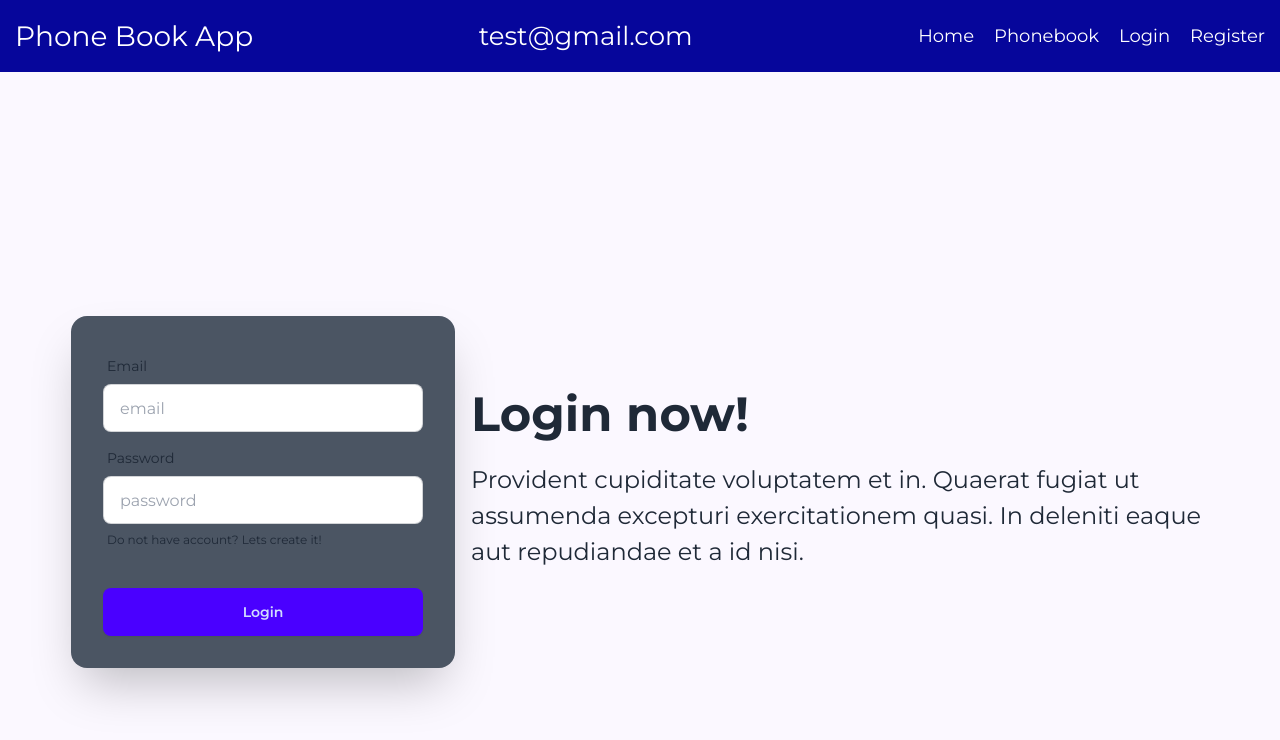
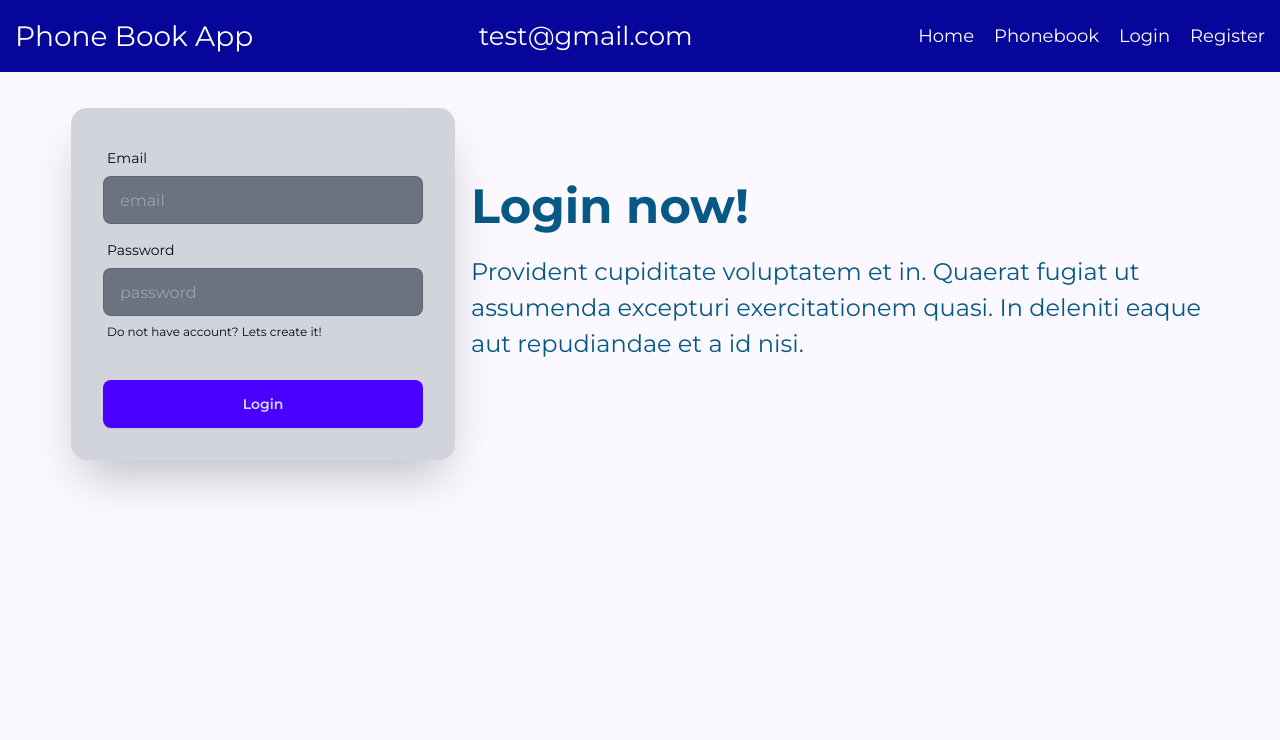
Before and after one commit to Artem-Parashchuk/goit-react-hw-08, a React (Vite) app: page /login in a window 1280 px wide. Shown: the top 740 px of the page. Built offline with nearby package versions, Linux system fonts and the light colour scheme; no server answers.

Commit message:
notFound page

```diff
--- a/package.json
+++ b/package.json
@@ -2,7 +2,7 @@
   "name": "goit-react-hw-03",
   "private": true,
   "version": "0.0.0",
-  "type": "module",
+  "type": "commonjs",
   "scripts": {
     "dev": "vite",
     "build": "vite build",
--- a/src/App.jsx
+++ b/src/App.jsx
@@ -7,7 +7,7 @@ import { Home } from "./pages/Home";
 import { Phonebook } from "./pages/Phonebook";
 import { Login } from "./pages/Login";
 import Register from "./pages/Register";
-import NotFound from "./pages/NotFound";
+import NotFound from "./pages/NotFound/NotFound";
 
 function App() {
   const dispatch = useDispatch();
@@ -38,11 +38,11 @@ function App() {
             path="register"
             element={<Register />}
           />
+        </Route>
           <Route
             path="*"
             element={<NotFound />}
           />
-        </Route>
       </Routes>
     </>
   );
--- a/src/pages/Login.jsx
+++ b/src/pages/Login.jsx
@@ -13,48 +13,48 @@ export const Login = () => {
 
   return (
     <>
-      <div className="hero h-screen">
+      <div className="hero">
         <div className="hero-content flex-col lg:flex-row-reverse">
           <div className="text-center lg:text-left">
-            <h1 className="text-5xl font-bold">Login now!</h1>
-            <p className="py-6">
+            <h1 className="text-5xl font-bold text-sky-800">Login now!</h1>
+            <p className="py-6 text-sky-800 text-sky-800">
               Provident cupiditate voluptatem et in. Quaerat fugiat ut assumenda
               excepturi exercitationem quasi. In deleniti eaque aut repudiandae
               et a id nisi.
             </p>
           </div>
-          <div className="card shrink-0 w-full max-w-sm shadow-2xl bg-gray-600">
+          <div className="card shrink-0 w-full max-w-sm shadow-2xl bg-gray-300">
             <Formik initialValues={initialValues} onSubmit={handleSubmit}>
               <Form
                 className="card-body"
               >
                 <div className="form-control">
                   <label className="label">
-                    <span className="label-text">Email</span>
+                    <span className="label-text text-slate-950">Email</span>
                   </label>
                   <Field
                     type="email"
                     name="email"
                     placeholder="email"
-                    className="input input-bordered"
+                    className="input input-bordered bg-gray-500"
                     required
                   />
                 </div>
                 <div className="form-control">
                   <label className="label">
-                    <span className="label-text">Password</span>
+                    <span className="label-text text-slate-950">Password</span>
                   </label>
                   <Field
                     type="password"
                     name="password"
                     placeholder="password"
-                    className="input input-bordered"
+                    className="input input-bordered bg-gray-500"
                     required
                   />
                   <label className="label">
                     <Link
                       to='/register'
-                      className="label-text-alt link link-hover"
+                      className="label-text-alt link link-hover text-slate-950"
                     >
                       Do not have account? Lets create it!
                     </Link>
--- a/src/pages/NotFound.jsx
+++ /dev/null
@@ -1,8 +0,0 @@
-
-const NotFound = () => {
-  return (
-    <div>NotFound</div>
-  )
-}
-
-export default NotFound
--- /dev/null
+++ b/src/pages/NotFound/NotFound.jsx
@@ -0,0 +1,12 @@
+import { Link } from 'react-router-dom'
+import s from './NotFound.module.css'
+const NotFound =
+() => {
+  return (
+    <div className={s.not_found}>
+      <Link className={s.link} to='/'>Home</Link>
+    </div>
+  )
+}
+
+export default NotFound
--- /dev/null
+++ b/src/pages/NotFound/NotFound.module.css
@@ -0,0 +1,13 @@
+.not_found {
+    height: 100vh;
+    background-color: teal;
+    background-image: url('../../assets/404_page.jpg');
+    background-position: center;
+    background-repeat: no-repeat;
+    background-size: cover;
+}
+.link {
+    font-size: 28px;
+    font-weight: 600;
+    text-decoration: underline;
+}
```
Also changed, not shown: postcss.config.cjs (renamed from postcss.config.js), src/assets/404_page.jpg (added).
